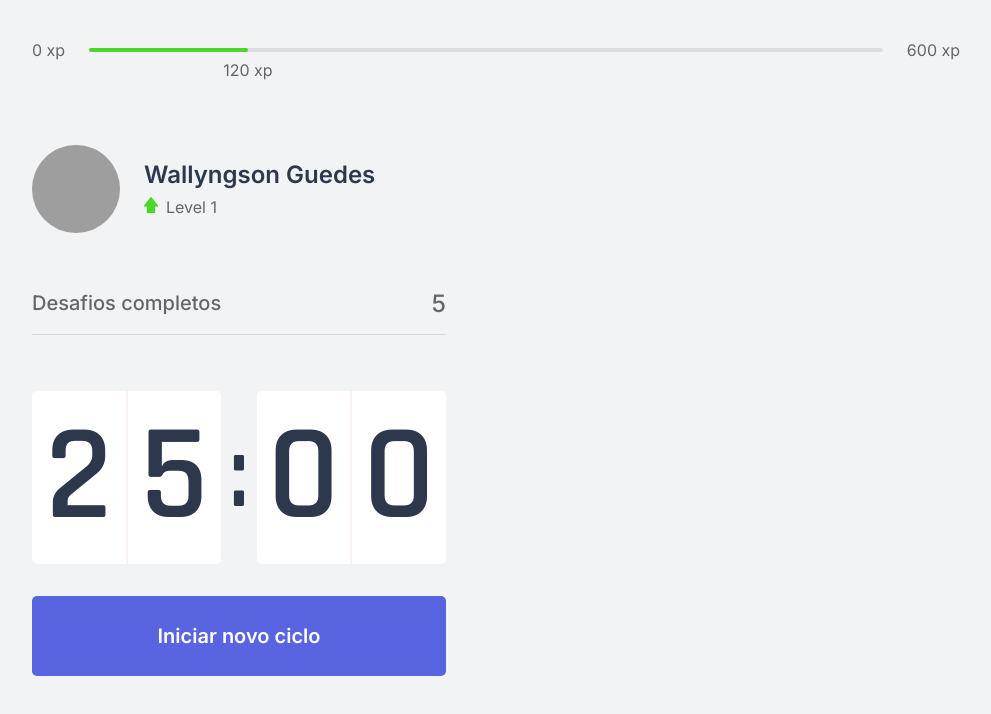
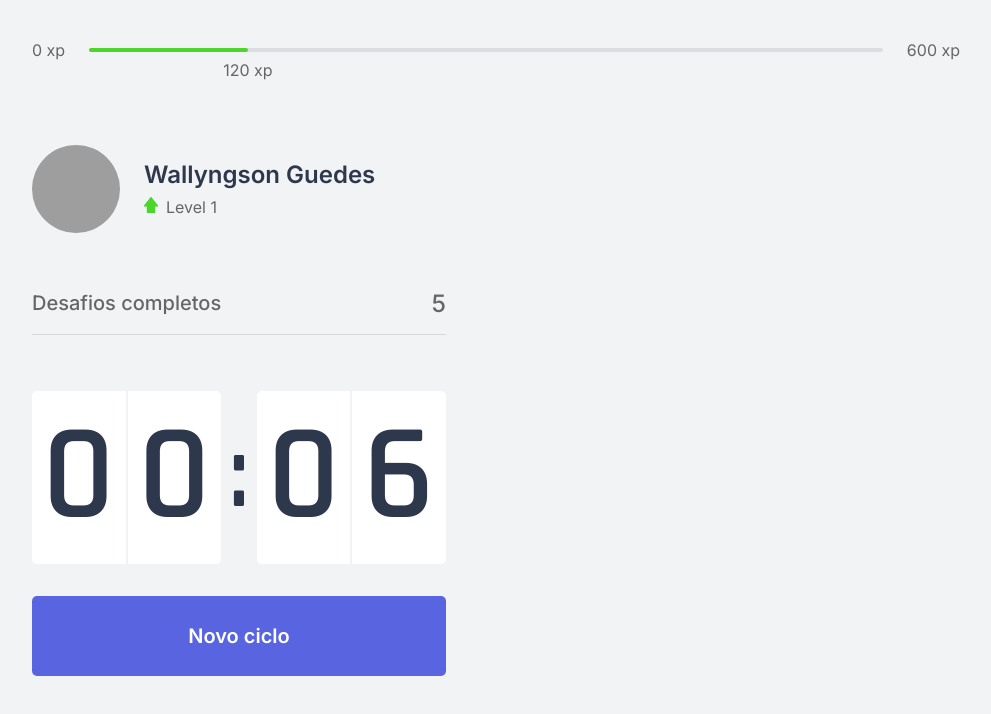
Before and after one commit to wallyngson/move.it, a Next.js app: page / in a window 1280 px wide. Shown: the top 714 px of the page, without its empty margins (144-1135 px from the left). Built offline with nearby package versions, Linux system fonts and the light colour scheme; grey boxes are pictures that could not be loaded.

Commit message:
finish-coutdown

```diff
--- a/src/components/Countdown.jsx
+++ /dev/null
@@ -1,49 +0,0 @@
-import { useState, useEffect } from 'react'
-import styles from '../styles/components/Countdown.module.css'
-
-export function Countdown () {
-
-  const [time, setTime] = useState(25 * 60)
-  const [active, setActive] = useState(false)
-
-  const minutes = Math.floor(time / 60)
-  const seconds = time % 60
-
-  const [minuteLeft, minuteRigth] = String(minutes).padStart(2, '0').split('')
-  const [secondLeft, secondRigth] = String(seconds).padStart(2, '0').split('')
-
-  function startCountdown() {
-    setActive(true)
-  }
-
-  useEffect(() => {
-    if (active && time > 0) {
-      setTimeout(() => {
-        setTime(time - 1)
-      }, 1000);
-    }
-  }, [active, time])
-
-  return (
-
-    <div>
-      <div className={styles.countdownContainer}>
-        <div>
-          <span>{minuteLeft}</span>
-          <span>{minuteRigth}</span>
-        </div>
-        <span>:</span>
-        <div>
-          <span>{secondLeft}</span>
-          <span>{secondRigth}</span>
-        </div>
-      </div>
-      <button type="button"
-              className={styles.startCountdownButton}
-              onClick={startCountdown}>
-                Iniciar novo ciclo
-      </button>
-    </div>
-  )
-
-}
--- /dev/null
+++ b/src/components/Countdown.tsx
@@ -0,0 +1,82 @@
+import { useState, useEffect } from 'react'
+import styles from '../styles/components/Countdown.module.css'
+
+let countdownTimeOut: NodeJS.Timeout
+
+export function Countdown () {
+
+  const [time, setTime] = useState(0.1 * 60)
+  const [isActive, setIsActive] = useState(false)
+  const [hasFinish, setHasFinish] = useState(false)
+
+  const minutes = Math.floor(time / 60)
+  const seconds = time % 60
+
+  const [minuteLeft, minuteRigth] = String(minutes).padStart(2, '0').split('')
+  const [secondLeft, secondRigth] = String(seconds).padStart(2, '0').split('')
+
+  function resetCountdown() {
+    clearTimeout(countdownTimeOut)
+    setIsActive(false)
+    setTime(0.1 * 60)
+  }
+
+  function startCountdown() {
+    setIsActive(true)
+  }
+
+  useEffect(() => {
+    if (isActive && time > 0) {
+      countdownTimeOut = setTimeout(() => {
+        setTime(time - 1)
+      }, 1000)
+    } else if (isActive && time === 0) {
+      setHasFinish(true)
+      setIsActive(false)
+    }
+  }, [isActive, time])
+
+  return (
+
+    <div>
+      <div className={styles.countdownContainer}>
+        <div>
+          <span>{minuteLeft}</span>
+          <span>{minuteRigth}</span>
+        </div>
+        <span>:</span>
+        <div>
+          <span>{secondLeft}</span>
+          <span>{secondRigth}</span>
+        </div>
+      </div>
+
+      {hasFinish ? (
+        <button
+                disabled
+                className={`${styles.countdownButton}`}>
+                    Ciclo encerrado
+        </button>
+      ) : (
+        <>
+          { isActive ? (
+            <button type="button"
+                    className={`${styles.countdownButton} ${styles.countdownButtonActive}`}
+                    onClick={resetCountdown}>
+                      Sair do ciclo
+            </button>
+          ) : (
+            <button type="button"
+                    className={styles.countdownButton}
+                    onClick={startCountdown}>
+                      Novo ciclo
+            </button>
+          )}
+        </>
+      )}
+
+
+    </div>
+  )
+
+}
--- a/src/styles/components/Countdown.module.css
+++ b/src/styles/components/Countdown.module.css
@@ -37,7 +37,7 @@
   margin: 0 0.5rem;
 }
 
-.startCountdownButton {
+.countdownButton {
   width: 100%;
   height: 5rem;
   margin-top: 2rem;
@@ -59,6 +59,22 @@
   cursor: pointer;
 }
 
-.startCountdownButton:hover {
+.countdownButton:not(:disabled):hover {
   background: var(--blue-dark);
 }
+
+.countdownButtonActive {
+  background: var(--white);
+  color: var(--title);
+}
+
+.countdownButtonActive:not(:disabled):hover {
+  background: var(--red);
+  color: var(--white);
+}
+
+.countdownButton:disabled {
+  background: var(--white);
+  color: var(--text);
+  cursor: not-allowed;
+}
```
